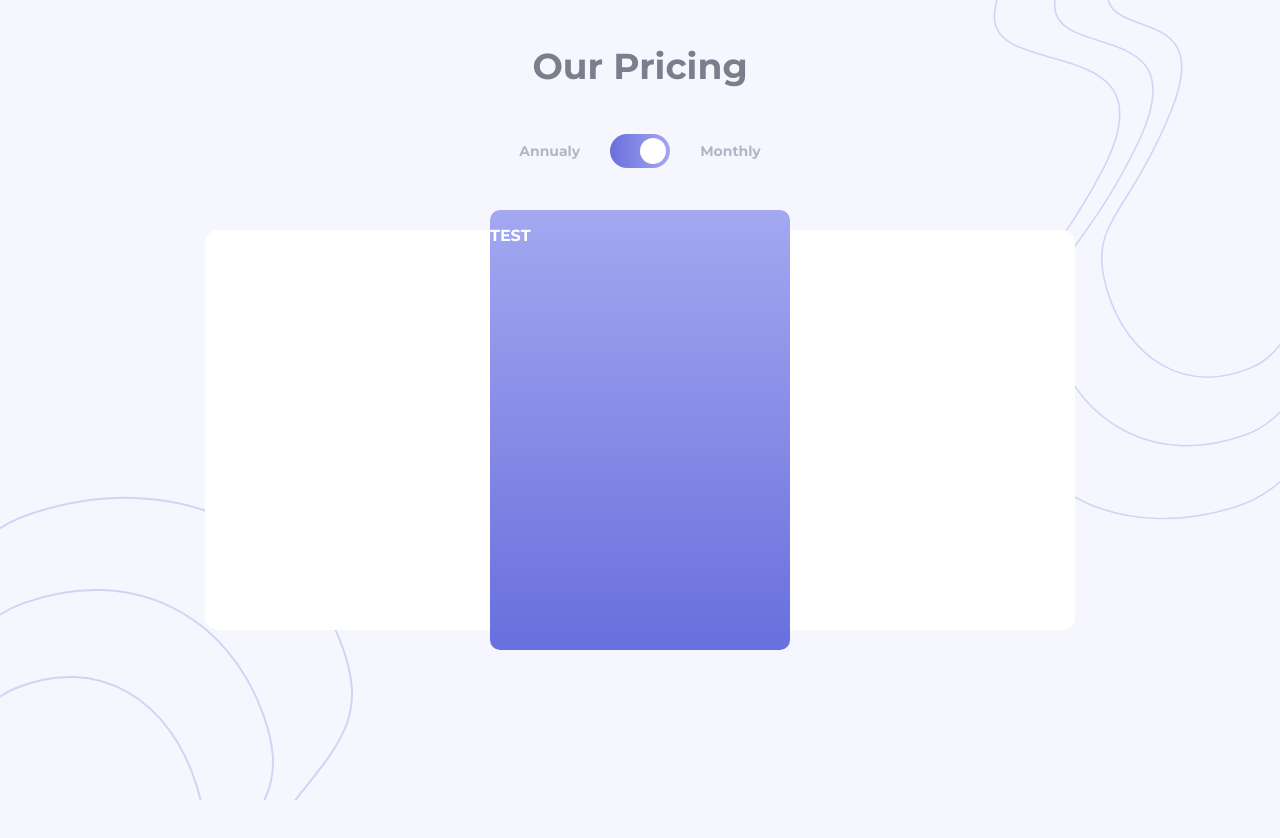
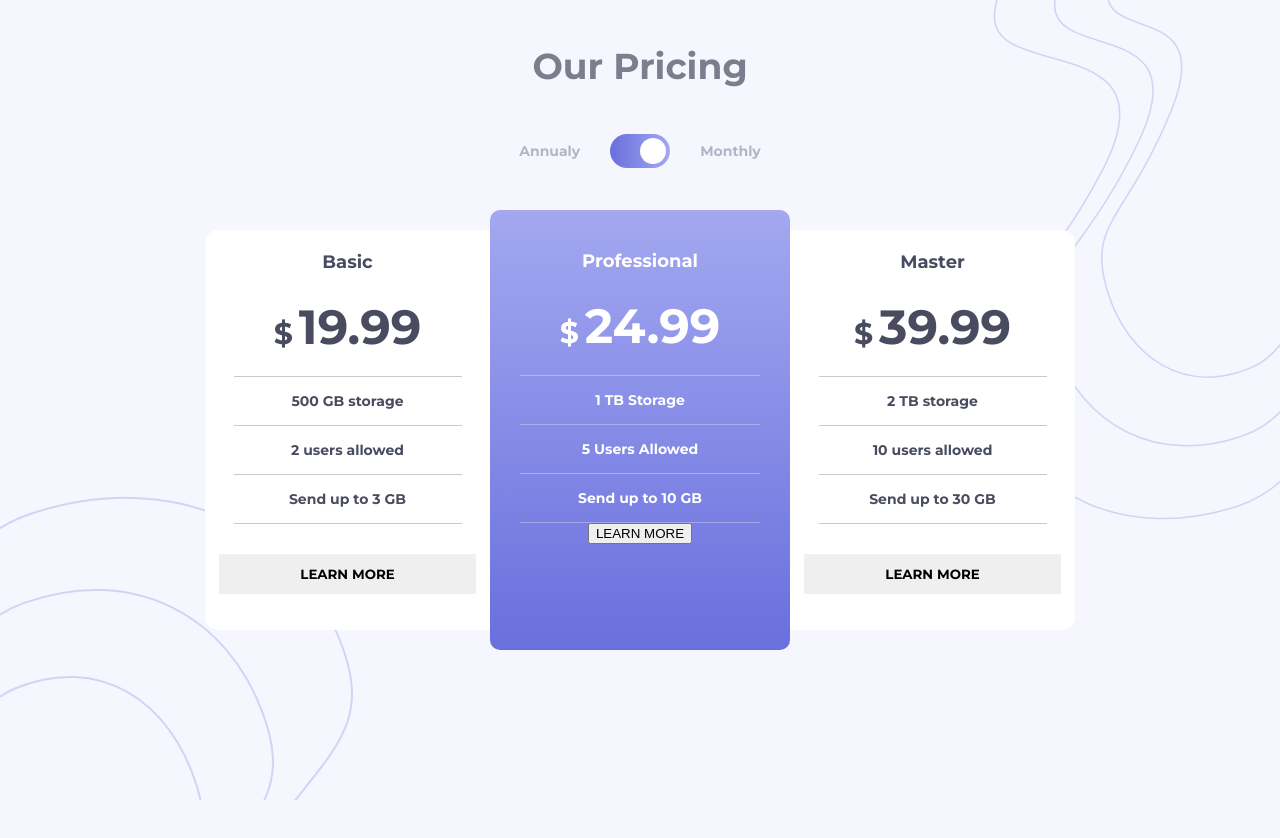
Before and after one commit to rony646/fromentor-pricing-card, a React (Create React App) app: page / in a window 1280 px wide. Shown: the top 838 px of the page. Built offline with nearby package versions, Linux system fonts and the light colour scheme.

Commit message:
final touchs

```diff
--- a/src/App.css
+++ b/src/App.css
@@ -15,7 +15,7 @@ body, html {
 
 #top > img {
   display: inline-block;
-  position: absolute;
+  position: fixed;
   height: 520px;
   right: 0;
   top: 0;
--- a/src/App.js
+++ b/src/App.js
@@ -16,9 +16,28 @@ function App() {
         <Button />
 
         <div className="cards-box">
-          <WhiteCard classes="white-card border-left"/>
-          <PurpleCard />
-          <WhiteCard classes="white-card border-right"/>
+          <WhiteCard
+            classes="white-card border-left"
+            category="Basic"
+            price={19.99}
+            storage="500 GB"
+            users={2}
+            upload="3 GB"/>
+
+          <PurpleCard
+            title="Professional"
+            category="Professional"
+            price={24.99}
+            storage="1 TB"
+            users={5}
+            upload="10 GB"/>
+          <WhiteCard
+            classes="white-card border-right"
+            category="Master"
+            price={39.99}
+            storage="2 TB"
+            users={10}
+            upload="30 GB"/>
         </div>
     </div>
   );
--- a/src/Cards/Cards.css
+++ b/src/Cards/Cards.css
@@ -17,14 +17,24 @@
   }
 
   .white-card {
+    display: flex;
+    flex-direction: column;
+    font-size: 18px;
+    align-items: center;
     margin: 20px 0 20px 0;
     height: 400px;
     /* border: 1px  solid black; */
     width: 285px;
     background-color: white;
+    color: #494c5f;
   }
 
   .purple-card {
+    display: flex;
+    flex-direction: column;
+    align-items: center;
+    font-size: 18px;
+    color: #fff;
     margin: 0px 0 20px 0;
     padding-bottom: 40px;
     border-radius: 10px;
@@ -33,6 +43,55 @@
     background-image: linear-gradient(#a3a8f0, #696fdd)
   }
 
+  .purple-card span {
+    padding-top: 40px;
+  }
+
+  .white-card span {
+    padding-top: 21px;
+  }
+
+  .pricing {
+    font-size: 48px;
+    margin-top: 25px;
+    margin-bottom: 20px;
+  }
+
+  #dolar-sign {
+    position: relative;
+    padding-right: 6px;
+    font-size: 30px;
+  }
+  .white-line {
+    display: inline-block;
+    width: 80%;
+    height: 1px;
+    background-color: #fff;
+    opacity: 0.3;
+  }
+
+  .black-line {
+    display: inline-block;
+    width: 80%;
+    height: 1px;
+    background-color: #494c5f;
+    opacity: 0.3;
+  }
+  .sub {
+    padding: 15px 0px 15px 0px;
+    font-size: 14px;
+  }
+
+  .purple-button {
+    font-family: 'Montserrat';
+    background-image: linear-gradient(to right  hsl(236, 72%, 79%) hsl(237, 63%, 64%));
+    height: 40px;
+    width: 90%;
+    position: relative;
+    top: 30px;
+    outline: none;
+    border: none;
+  }
 
 
 @media only screen and (max-width: 600px) {
--- a/src/Cards/PurpleCard.js
+++ b/src/Cards/PurpleCard.js
@@ -2,12 +2,26 @@ import React from 'react';
 import '../Cards/Cards.css';
 
 const purple = props => {
-    const style = {
-        color: '#fff'
-    }
     return (
         <div className="purple-card">
-            <p style={style}>TEST</p>
+            <span>{props.category}</span>
+            <div className="pricing">
+                <span id="dolar-sign">$</span>{props.price}
+            </div>
+            <div className="white-line"></div>
+            <div className="sub">
+                <span>{props.storage} Storage</span>
+            </div>
+            <div className="white-line"></div>
+            <div className="sub">
+                <span>{props.users} Users Allowed</span>
+            </div>
+            <div className="white-line"></div>
+            <div className="sub">
+                <span>Send up to {props.upload}</span>
+            </div>
+            <div className="white-line"></div>
+            <button className="white-button">LEARN MORE</button>
         </div>
     )
 }
--- a/src/Cards/WhiteCard.js
+++ b/src/Cards/WhiteCard.js
@@ -2,10 +2,26 @@ import React from  'react';
 import '../Cards/Cards.css'
 
 function WhiteCard(props) {
-    const border = props.border
-    console.log(border)
     return(
         <div className={props.classes}>
+            <span>{props.category}</span>
+            <div className="pricing">
+                <span id="dolar-sign">$</span>{props.price}
+            </div>
+            <div className="black-line"></div>
+            <div className="sub">
+                <span>{props.storage} storage</span>
+            </div>
+            <div className="black-line"></div>
+            <div className="sub">
+                <span>{props.users} users allowed</span>
+            </div>
+            <div className="black-line"></div>
+            <div className="sub">
+                <span>Send up to {props.upload}</span>
+            </div>
+            <div className="black-line"></div>
+            <button className="purple-button">LEARN MORE</button>
         </div>
     )
 };
```
